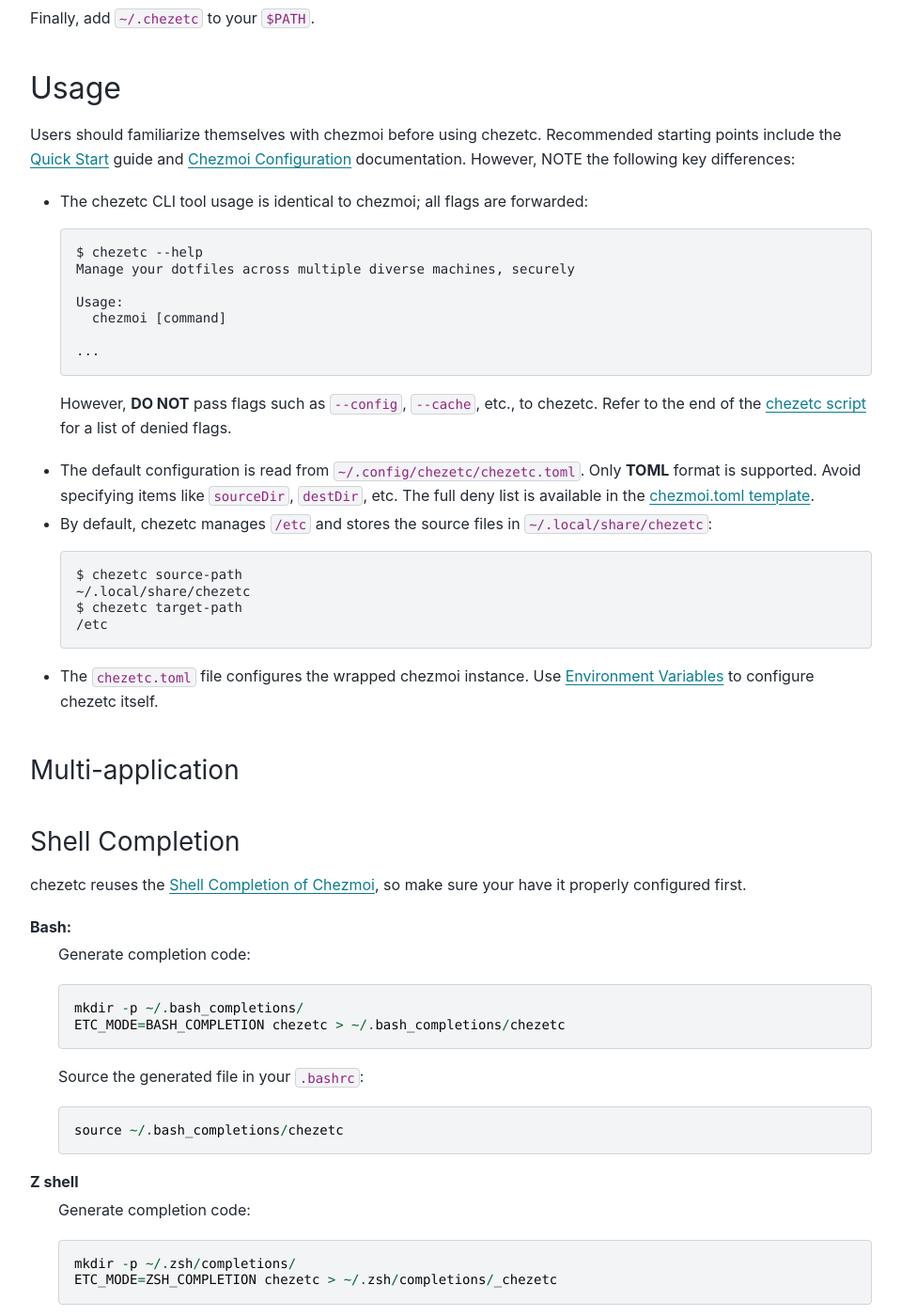
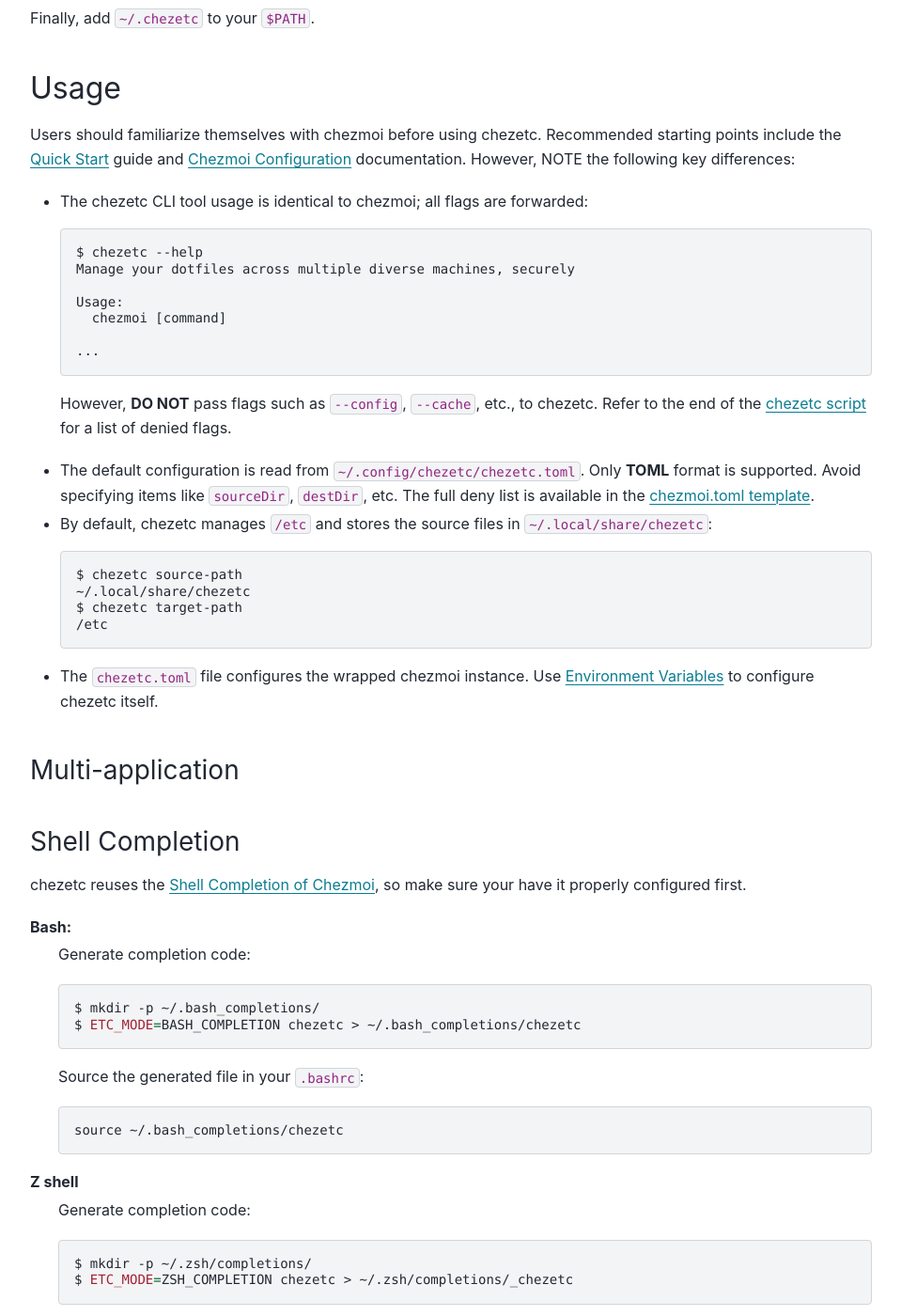
Before and after one commit to SilverRainZ/chezetc, a Sphinx documentation site: the page built from docs/index.rst, in a window 1280 px wide and 1400 px high, scrolled down 1251 px. Shown: the whole window at 94% size, without its empty margins (176-1135 px from the left). Built offline with Sphinx 7.4.7 and the PyData theme 0.15.4, drawn with Linux system fonts in a browser that asks for light colours; some of the changed text lies outside the part shown.

```diff
--- a/README.rst
+++ b/README.rst
@@ -107,8 +107,8 @@ it properly configured first.
 Bash:
    Generate completion code::
 
-      mkdir -p ~/.bash_completions/
-      ETC_MODE=BASH_COMPLETION chezetc > ~/.bash_completions/chezetc
+      $ mkdir -p ~/.bash_completions/
+      $ ETC_MODE=BASH_COMPLETION chezetc > ~/.bash_completions/chezetc
 
    Source the generated file in your ``.bashrc``::
 
@@ -117,8 +117,8 @@ Bash:
 Z shell
    Generate completion code::
 
-      mkdir -p ~/.zsh/completions/
-      ETC_MODE=ZSH_COMPLETION chezetc > ~/.zsh/completions/_chezetc
+      $ mkdir -p ~/.zsh/completions/
+      $ ETC_MODE=ZSH_COMPLETION chezetc > ~/.zsh/completions/_chezetc
 
    Add the path to ``$fpath`` in your ``.zshrc``, note that the statement
    **MUST** be placed before ``compinit``::
--- a/docs/index.rst
+++ b/docs/index.rst
@@ -1 +1,2 @@
+.. highlight:: console
 .. include:: ../README.rst
```
Also changed, not shown: other parts of README.rst (+1 -1 lines).
